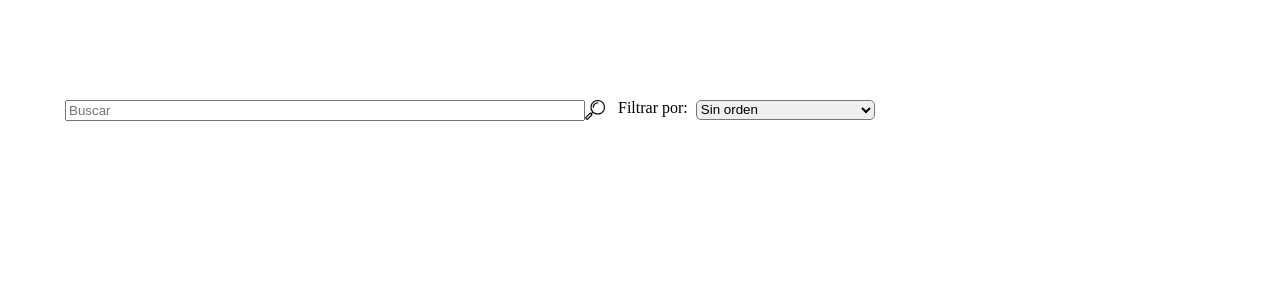
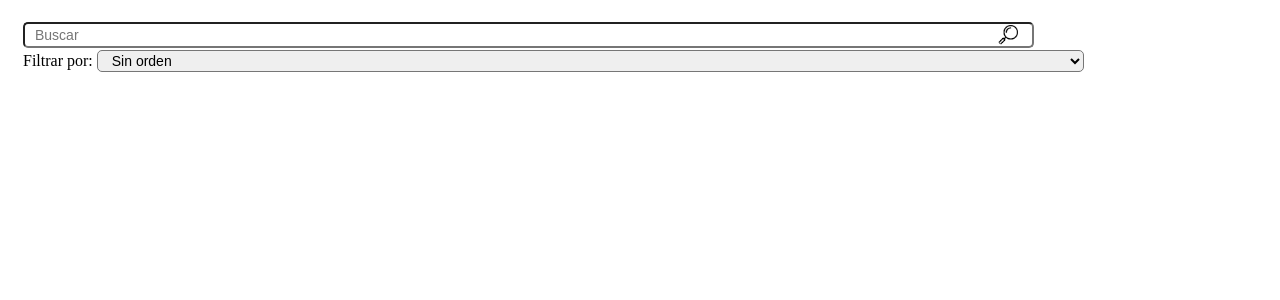
Before and after one commit to ICESI-PI1-2024A-G1/proyecto-t4, a Django app: template SistemaContableApp/templates/search.html in a window 1280 px wide. Shown: the top 300 px of the page. Run offline with Django 5.2, Linux system fonts and the light colour scheme; the template is opened without the code that fills it, so the values that code supplies are empty.

Commit message:
Fix: fix scc search & fix intialization of searchTestCase

```diff
--- a/SistemaContableApp/static/styles/search.css
+++ b/SistemaContableApp/static/styles/search.css
@@ -1,121 +1,94 @@
-  /* Esti40px para agregar margen inferior a la barra de búsqueda */
-  .container {
-    margin-bottom: 40px; /* Ajusta el valor según sea necesario */
+/* Estilos para el contenedor principal */
+.container {
+  margin-bottom: 10px;
+  margin-top: 1px;
+  max-width: 1280px;
+  margin: 0 auto;
+  padding: 0 15px;
+  position: relative;
 }
 
-/* Estilos para la barra de búsqueda */
-.Barra {
-  position: absolute;
-
-  width: 40%; /* Ancho del 50% del contenedor menos espacio para los botones */
-  max-height: 100px; /* Altura máxima para evitar que crezca demasiado */
-  height: 15px; /* Altura reducida */
-  top: 100px; /* Distancia desde la parte superior debajo del header */
-  left: 65px; /* Distancia desde el borde izquierdo */
-  border-radius: 5px #000; /* Bordes redondeados para un aspecto más agradable */
+/* Estilos para la barra de búsqueda y filtro */
+.Barra,
+.FiltroBarra,
+.FiltroOption,
+.FiltroDateFirst,
+.FiltroDateSecond {
+  width: 80%; /* Ancho completo en dispositivos pequeños */
+  max-width: 100%; /* Ancho máximo en dispositivos pequeños */
+  margin-bottom: 1px; /* Espacio inferior entre elementos */
+  margin-top: 1px; /* Espacio superior entre elementos */
+  font-size: 14px; /* Tamaño de fuente base */
+  line-height: 20px; /* Altura de línea */
+  padding: 1px 10px; /* Espaciado interno */
+  border-radius: 5px; /* Bordes redondeados */
 }
 
-/* Estilos para la barra de filtro, es decir, este es el text "filtrar por" que aparece en la mitad*/
-.FiltroInput {
+/* Estilos para el icono de búsqueda */
+.SearchIcon{
+  width: 20px;
+  height: 20px;
+  cursor: pointer;
   position: absolute;
-  width: 40%; /* Ancho del 50% del contenedor menos espacio para los botones */
-  max-height: 100px; /* Altura máxima para evitar que crezca demasiado */
-  height: 10px; /* Altura reducida */
-  top: 99px; /* Distancia desde la parte superior debajo del header */
-  right: 150px; /* Ajuste para alinear con la barra de búsqueda */
-
-}
-
-/* Decide el estilo desplegable de la barra "filtrar por"*/
-.FiltroBarra{
-  position: absolute;
-  width: 35%; /* Ancho del 50% del contenedor menos espacio para los botones */
-  max-height: 100px; /* Altura máxima para evitar que crezca demasiado */
-  height: 20px; /* Altura reducida */
-  top: 0.5px; /* Distancia desde la parte superior debajo del header */
-  right: 255px; /* Distancia desde el borde derecho */
-  border-radius: 5px; /* Bordes redondeados para un aspecto más agradable */
-
-}
-
-/* Estilos para las opciones del filtro, es decir el segundo desplegable */
-.FiltroOption {
-  position: absolute;
-  width: 140px ; /* Ancho restante para las opciones */
-  max-height: 100px;
-  height: 20px;
-  top: 0.5px;
-  right: 110px; /* Ajuste de posición para alinear al lado de la barra */
-  border-radius: 5px;
-
-}
-
-.FiltroDateFirst{
-  position: absolute;
-  width: 145px ; /* Ancho restante para las opciones */
-  max-height: 100px;
-  height: 20px;
-  top: 0.5px;
-  right: 105px; /* Ajuste de posición para alinear al lado de la barra */
-  border-width: 1px; /* Grosor del borde */
+  top: 50%;
+  left: 975px;
+  transform: translateY(-50%);
+  background-image: url('/static/images/lupa.png');
+  background-size: contain;
+  background-repeat: no-repeat;
+  outline: none;
+  border: none;
+  background-color: transparent;
   border-radius: 5px;
 }
 
-.FiltroDateSecond{
+.FilterIcon,
+.FilterIconDate {
+  width: 25px;
+  height: 25px;
+  cursor: pointer;
   position: absolute;
-  width: 130px ; /* Ancho restante para las opciones */
-  max-height: 100px;
-  height: 20px;
-  top: 0.5px;
-  right: -30px; /* Ajuste de posición para alinear al lado de la barra */
-  border-width: 1px; /* Grosor del borde */
+  top: 35%;
+  left: 975px;
+  transform: translateY(-50%);
+  background-image: url('/static/images/lupaFilter.png');
+  background-size: contain;
+  background-repeat: no-repeat;
+  outline: none;
+  border: none;
+  background-color: transparent;
+  outline: none;
+  border: none;
+  background-color: transparent;
   border-radius: 5px;
 }
 
-/* Estilos para el botón de búsqueda y botón de filtro */
-.SearchIcon,
-.FilterIcon {
-  position: absolute;
-  width: 20px; /* Ancho reducido */
-  height: 20px; /* Altura reducida */
-  border: none;
-  cursor: pointer;
+/* Estilos para el formulario */
+.form-group {
+  position: relative;
 }
 
-.SearchIcon {
-  top: 100px; /* Centrar verticalmente lado de las barras */
-  left: 585px; /* Centrar horizontalmente en relación con la barra de búsqueda */
-  background-image: url('/static/images/lupa.png');
-  background-size: contain;
-  background-repeat: no-repeat;
+/* Media query para ajustes en dispositivos más pequeños */
+@media (max-width: 768px) {
+  .Barra,
+  .FiltroBarra,
+  .FiltroOption,
+  .FiltroDateFirst,
+  .FiltroDateSecond {
+    font-size: 12px; /* Reducir tamaño de fuente */
+    line-height: 18px; /* Ajustar altura de línea */
+    padding: 4px 8px; /* Reducir espaciado interno */
+  }
+
+
+  @media (max-width: 768px) {
+    .SearchIcon,
+    .FilterIcon,
+    .FilterIconDate {
+      width: 16px;
+      height: 16px;
+      left: 85%; /* Ajustar la posición izquierda para dispositivos más pequeños */
+      border-radius: 6px;
+    }
+  }
 }
-
-.FilterIcon {
-  top: 0.5px; /* Centrar verticalmente lado de las barras */
-  right: 20px; /* Ajuste para alinear con la barra de filtro */
-  background-image: url('/static/images/lupaFilter.png');
-  background-size: contain;
-  background-repeat: no-repeat;
-}
-
-.FilterIconDate{
-  position: absolute;
-  width: 25px; /* Tamaño de la bolita */
-  height: 25px; /* Tamaño de la bolita */
-  top: -2px; /* Centrar verticalmente lado de las barras */
-  right: -58px; /* Ajuste para alinear con la barra de filtro */
-  background-image: url('/static/images/lupaFilter.png');
-  background-size: contain;
-  background-repeat: no-repeat;
-  border: none;
-  cursor: pointer;
-}
-/*.current {
-  position: fixed;
-  bottom: 0;
-  right: 0;
-  padding: 10px; /* Ajusta según sea necesario
-  background-color: rgba(255, 255, 255, 0.8); /* Fondo semi-transparente para mejor legibilidad */
-/*  border-top-left-radius: 10px; /* Bordes redondeados para un aspecto agradable */
-/*  font-size: 14px; /* Tamaño de fuente adecuado */
-/*}
--- a/SistemaContableApp/templates/search.html
+++ b/SistemaContableApp/templates/search.html
@@ -23,22 +23,22 @@
 
 <div class="container">
     <h1 class="display-3 align-center"></h1>
-    <div class="mb-3">
+    <div class="row justify-content-center">
 
         <!-- Formulario de búsqueda -->
-        <form id="search-form" method="GET" action="{% url 'summaryOneStopShop' %}" class="form-inline">
+        <form id="search-form" method="GET" action="{% url 'summaryOneStopShop' %}" class="form-inline justify-content-center">
             <div class="form-group flex-grow-1 position-relative">
-                <input type="text" name="q" id="q" class="form-control w-100 pl-4 Barra" placeholder="Buscar" />
-                <button type="submit" class="SearchIcon" form="search-form"></button> <!-- Botón de búsqueda -->
-                <!-- <button type="submit" class="FilterIcon" form="filter-form"></button> <-- Botón de filtro -->
-
+                <input type="text" name="q" id="q" class="form-control mr-2 Barra" placeholder="Buscar">
+                <button type="submit" class="btn btn-primary SearchIcon"></button> <!-- Botón de búsqueda -->
             </div>
         </form>
 
 
+
+
         <!-- Formulario para filtrado y ordenamiento -->
-        <form method="GET" action="{% url 'summaryOneStopShop' %}" class="form-inline">
-            <div class="form-group mr-2 d-flex align-items-center FiltroInput">
+        <form method="GET" action="{% url 'summaryOneStopShop' %}" class="form-inline justify-content-center">
+            <div class="form-group mr-2">
 
                 <label for="ordenar_por" class="mr-2 ">Filtrar por:</label>
                 <select name="ordenar_por" id="ordenar_por" class="form-control mr-2 FiltroBarra" onchange="toggleFiltrado()">
```
Also changed, not shown: SistemaContableApp/tests/oneStopShopTests/oneStopShopSearchTest.py (+45 -7 lines).
